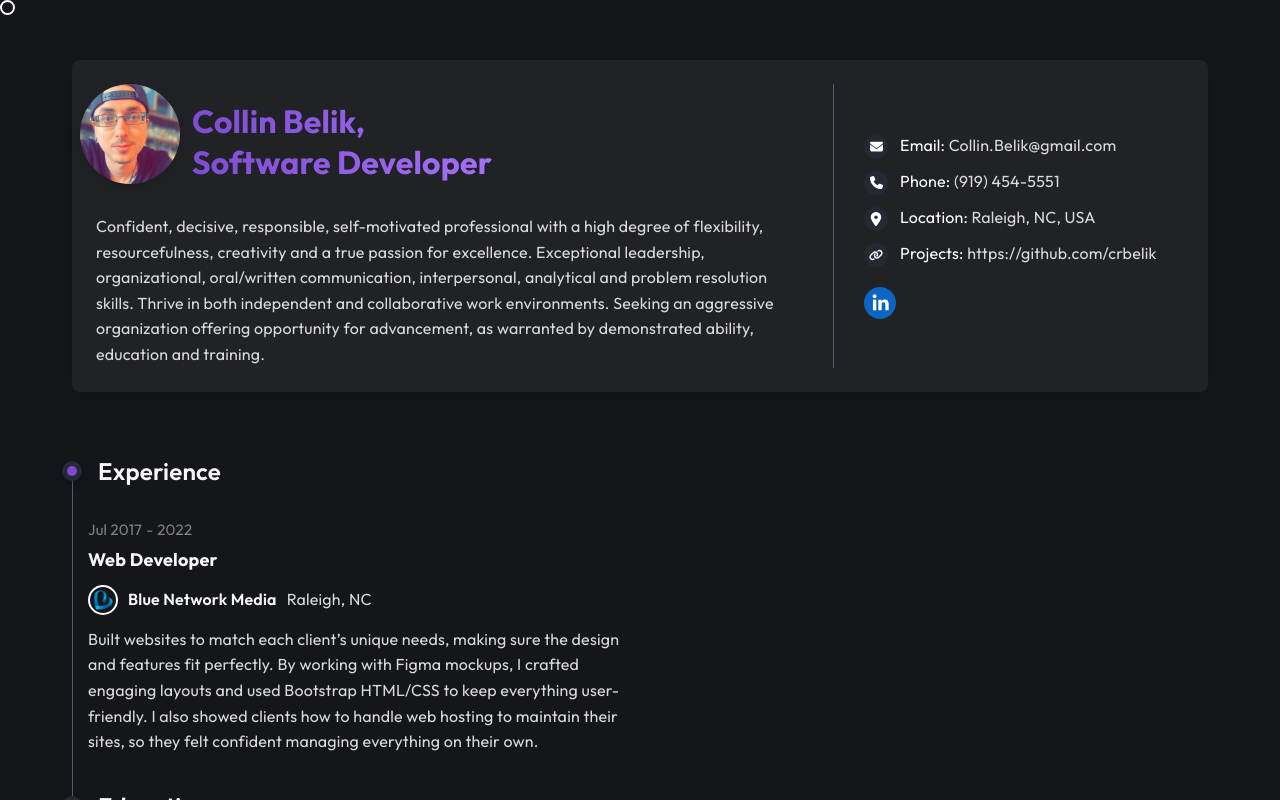
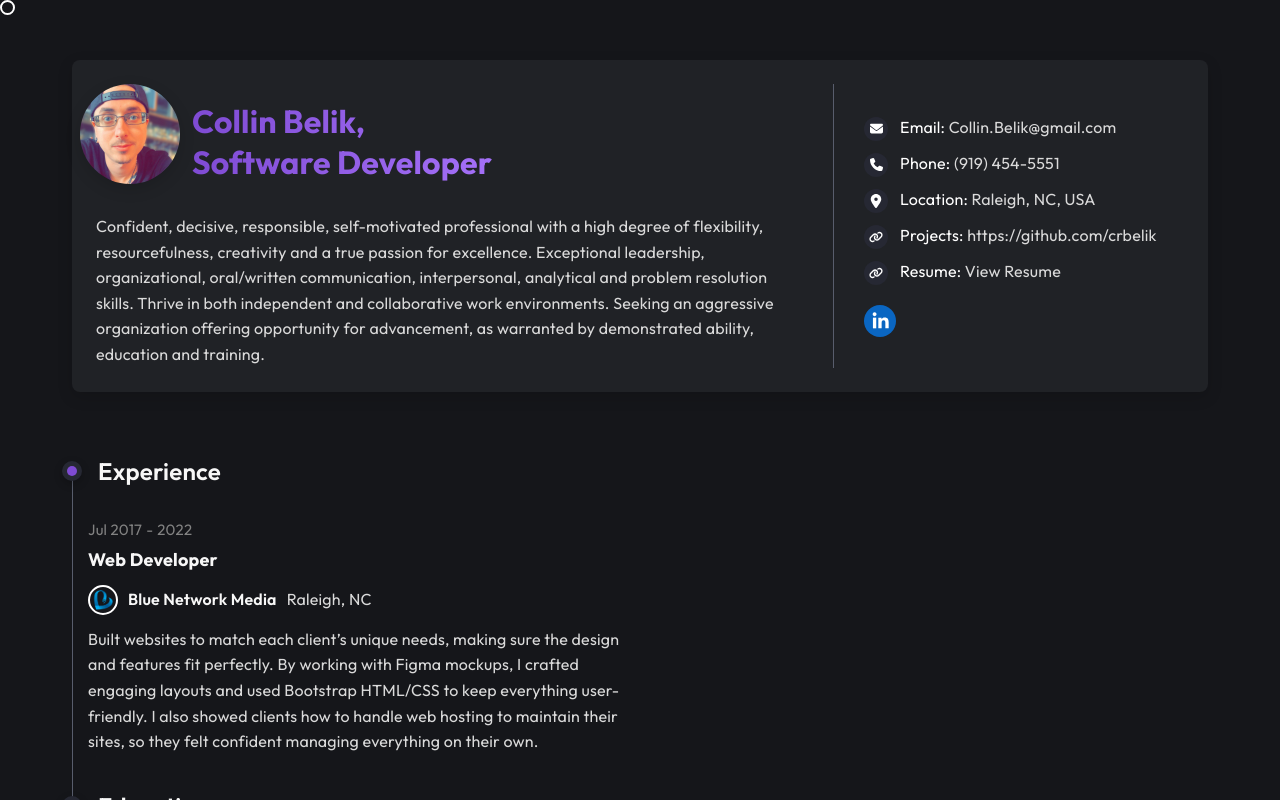
Before and after one commit to crbelik/belik-resume, a React (Vite) app: page / in a window 1280 px wide. Shown: the top 800 px of the page. Built offline with nearby package versions, Linux system fonts and the light colour scheme.

Commit message:
Update
-Fixed some missing/misplaced brackets
-changed github to a link
-added resume link to google drive

```diff
--- a/src/components/header/Header.jsx
+++ b/src/components/header/Header.jsx
@@ -58,7 +58,25 @@ const Header = () => {
                   <FaLink size={14} />
                 </span>
                 <p className="info-item-text">
-                  Projects: <span className="text">https://github.com/crbelik</span>
+                  Projects:{" "}
+                  <span className="text">
+                    <a href="https://github.com/crbelik">
+                      https://github.com/crbelik
+                    </a>
+                  </span>
+                </p>
+              </li>
+              <li className="grid items-start info-item">
+                <span className="info-item-icon">
+                  <FaLink size={14} />
+                </span>
+                <p className="info-item-text">
+                  Resume:{" "}
+                  <span className="text">
+                    <a href="https://drive.google.com/file/d/1hkpgGn7QfyC6O2ZKRz2pVWK256Nz6GFR/view?usp=sharing">
+                      View Resume
+                    </a>
+                  </span>
                 </p>
               </li>
             </ul>
```
Also changed, not shown: src/assets/sass/modules/Header/_header.scss (+15 -14 lines). Lines whose indentation alone changed are shown as unchanged.
